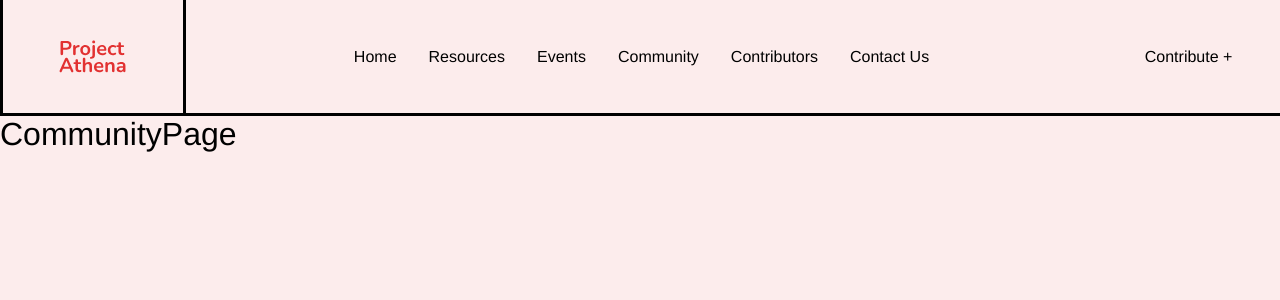
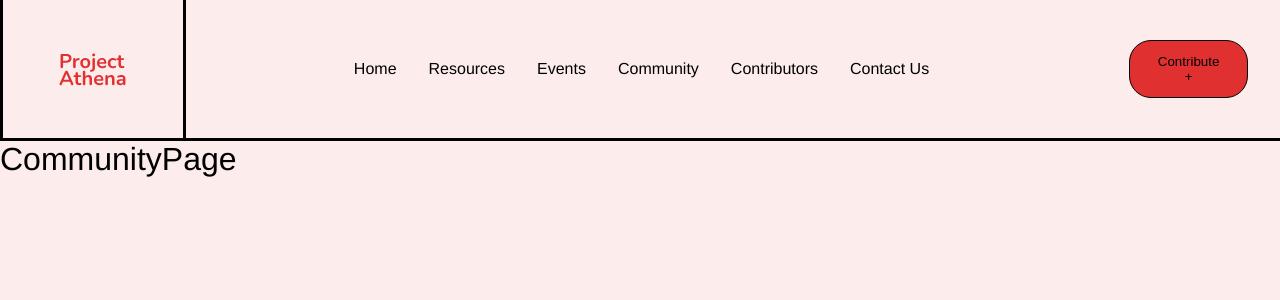
Before and after one commit to phukon/project-athena-react, a React (Create React App) app in the folder project-athena-react/: page /community in a window 1280 px wide. Shown: the top 300 px of the page. Built offline with nearby package versions, Linux system fonts and the light colour scheme; no server answers.

Commit message:
page restructure

```diff
--- a/project-athena-react/src/App.css
+++ b/project-athena-react/src/App.css
@@ -46,6 +46,14 @@ header #header-button-section {
   border-left: none
 }
 
+header #header-button-section button{
+  background-color: #e13030;
+  border: 1px solid;
+  border-radius: 22px;
+  padding: 13px 24px;
+  font-weight: 500;
+}
+
 #header-logo-section, #header-button-section {
   flex-basis: calc(100% / 7); /* elements to be one-tenth of the container width. */
   justify-content: flex;
--- a/project-athena-react/src/Header.js
+++ b/project-athena-react/src/Header.js
@@ -39,7 +39,7 @@ export default function Header() {
             <Link to = "/contact">Contact Us</Link>
           </div>
           <div id='header-button-section' className='nav-section'>
-            <Link to = "/contribute">Contribute +</Link>
+            <Link to = "/contribute"> <button>Contribute +</button></Link>
           </div>
           {/* <nav>
             {username && (
--- a/project-athena-react/src/components/CommunityPage.js
+++ b/project-athena-react/src/components/CommunityPage.js
@@ -2,6 +2,8 @@ import React from 'react';
 
 export default function CommunityPage() {
   return (
-    <div><h1>CommunityPage</h1></div>
+    <main>
+      <div><h1>CommunityPage</h1></div>
+    </main>
   )
 }
--- a/project-athena-react/src/components/ContactUs.js
+++ b/project-athena-react/src/components/ContactUs.js
@@ -2,6 +2,8 @@ import React from 'react';
 
 export default function Contact() {
   return (
-    <div><h1>Contact</h1></div>
+    <main>
+      <div><h1>Contact</h1></div>
+    </main>
   )
 }
--- a/project-athena-react/src/components/Contribute.js
+++ b/project-athena-react/src/components/Contribute.js
@@ -2,6 +2,8 @@ import React from 'react';
 
 export default function Contribute() {
   return (
-    <div><h1>Contribute</h1></div>
+    <main>
+      <div><h1>Contribute</h1></div>
+    </main>
   )
 }
--- a/project-athena-react/src/components/Contributors.js
+++ b/project-athena-react/src/components/Contributors.js
@@ -2,6 +2,9 @@ import React from 'react';
 
 export default function Contributors() {
   return (
-    <div><h1>Contributors</h1></div>
+    <main>
+      <div><h1>Contributors</h1></div>
+    </main>
+
   )
 }
--- a/project-athena-react/src/components/EventsPage.js
+++ b/project-athena-react/src/components/EventsPage.js
@@ -2,6 +2,8 @@ import React from 'react';
 
 export default function EventsPage() {
   return (
-    <div><h1>EventsPage</h1></div>
+    <main>
+      <div><h1>EventsPage</h1></div>
+    </main>
   )
 }
--- a/project-athena-react/src/components/IndexPage.js
+++ b/project-athena-react/src/components/IndexPage.js
@@ -2,6 +2,8 @@ import React from "react"
 
 export default function IndexPage() {
     return (
-       <div>Index page</div>
+       <main>
+            <div>Index page</div>
+       </main>
     )
 }
--- a/project-athena-react/src/components/LoginPage.js
+++ b/project-athena-react/src/components/LoginPage.js
@@ -2,6 +2,8 @@ import React from 'react';
 
 export default function LoginPage() {
   return (
-    <div><h1>Login page</h1></div>
+    <main>
+      <div><h1>Login page</h1></div>
+    </main>
   )
 }
--- a/project-athena-react/src/components/RegisterPage.js
+++ b/project-athena-react/src/components/RegisterPage.js
@@ -2,6 +2,8 @@ import React from 'react';
 
 export default function RegisterPage() {
   return (
-    <div><h1>RegisterPage</h1></div>
+    <main>
+      <div><h1>RegisterPage</h1></div>
+    </main>
   )
 }
--- a/project-athena-react/src/components/ResourcePage.js
+++ b/project-athena-react/src/components/ResourcePage.js
@@ -2,6 +2,8 @@ import React from 'react';
 
 export default function ResourcePage() {
   return (
-    <div><h1>ResourcePage</h1></div>
+    <main>
+      <div><h1>ResourcePage</h1></div>
+    </main>
   )
 }
```
